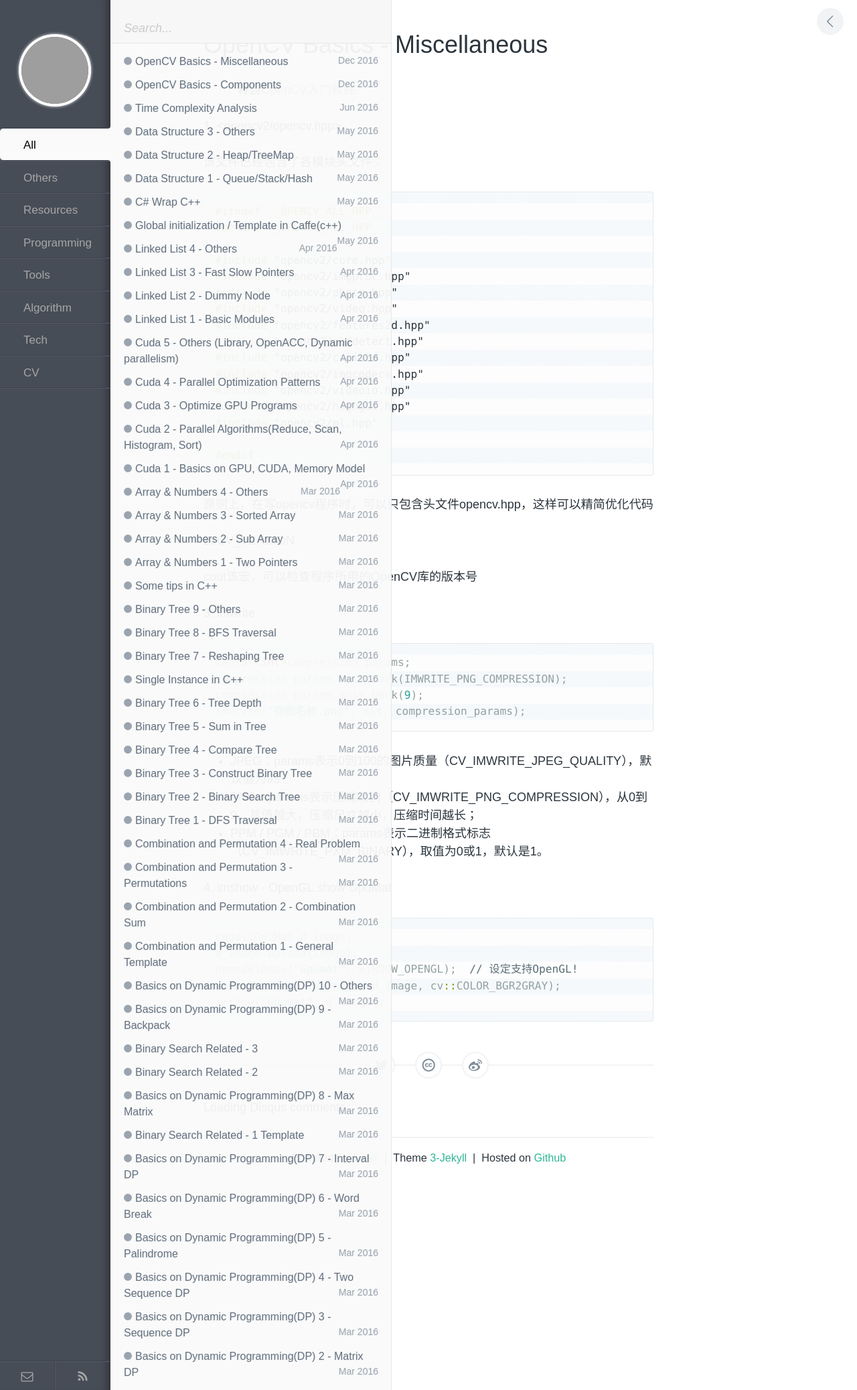
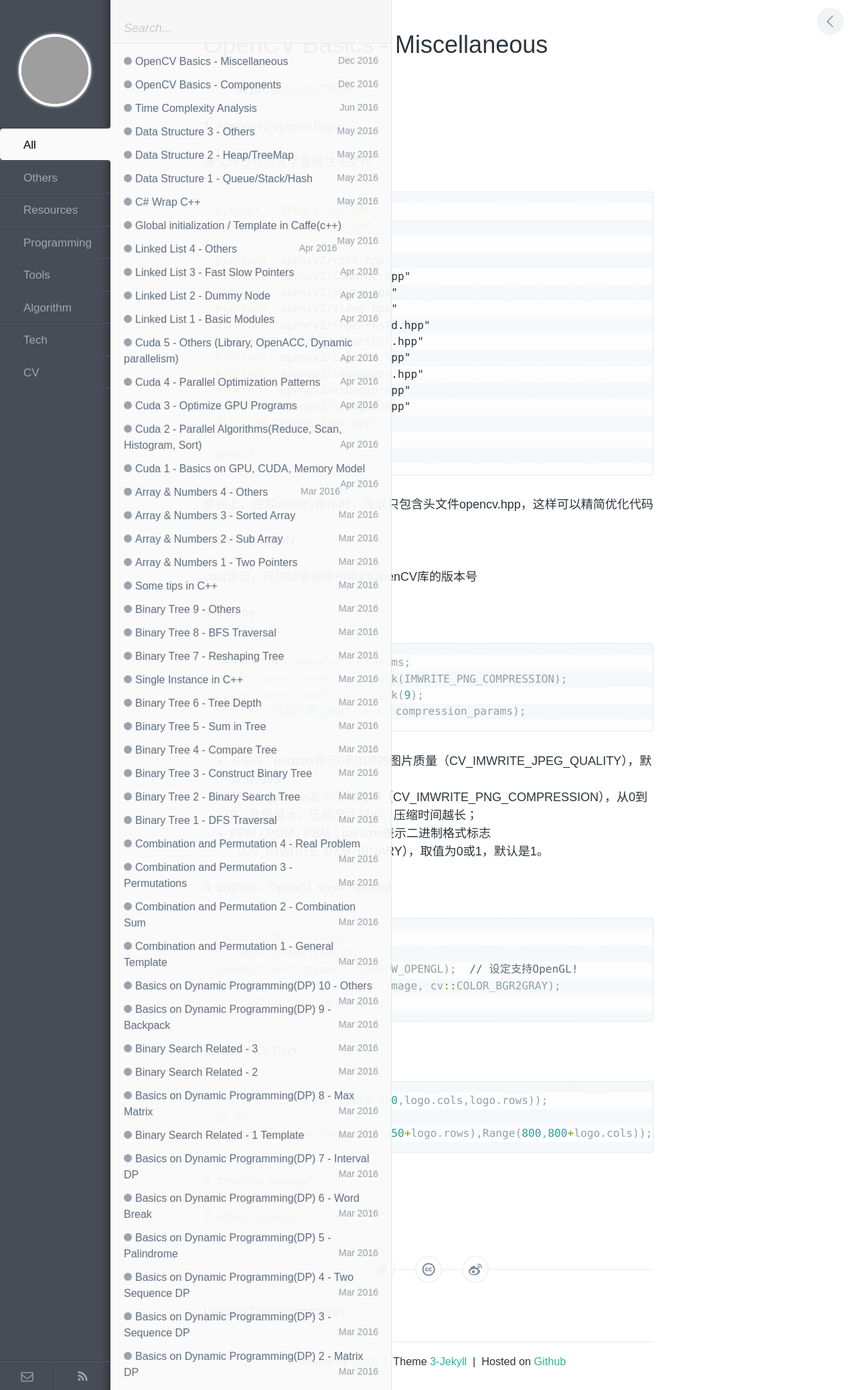
Before and after one commit to wykvictor/wykvictor.github.io, a Jekyll site: the page built from _posts/CV/2016-12-27-OpenCV-2.md, in a window 1280 px wide. Shown: the whole page at 67% size. Built offline with Jekyll 4.4.1, drawn with Linux system fonts in a browser that asks for light colours; comment, search, counter and statistics services are not loaded; grey boxes are pictures that could not be loaded.

Commit message:
update opencv md 2

```diff
--- a/_posts/CV/2016-12-27-OpenCV-2.md
+++ b/_posts/CV/2016-12-27-OpenCV-2.md
@@ -52,3 +52,14 @@ namedWindow("Gpumat", WINDOW_OPENGL);  // 设定支持OpenGL!
 cuda::cvtColor(d_image, d_image, cv::COLOR_BGR2GRAY);
 imshow("Gpumat", d_image);
 {% endhighlight %}
+
+#### 5. Mat - ROI Rect
+{% highlight C++ %}
+imageROI= image(Rect(800,350,logo.cols,logo.rows));
+// or
+imageROI= image(Range(350,350+logo.rows),Range(800,800+logo.cols));
+{% endhighlight %}
+
+#### 6. [TrackBar Useage](https://github.com/wykvictor/OpenCV3-Intro-Example/blob/master/chapter3/17_CreateTrackbar/17_CreateTrackbar.cpp#L97)
+
+#### 7. [Mouse Useage](https://github.com/wykvictor/OpenCV3-Intro-Example/blob/master/chapter3/18_UseMouse/18_UseMouse.cpp#L58)
```
